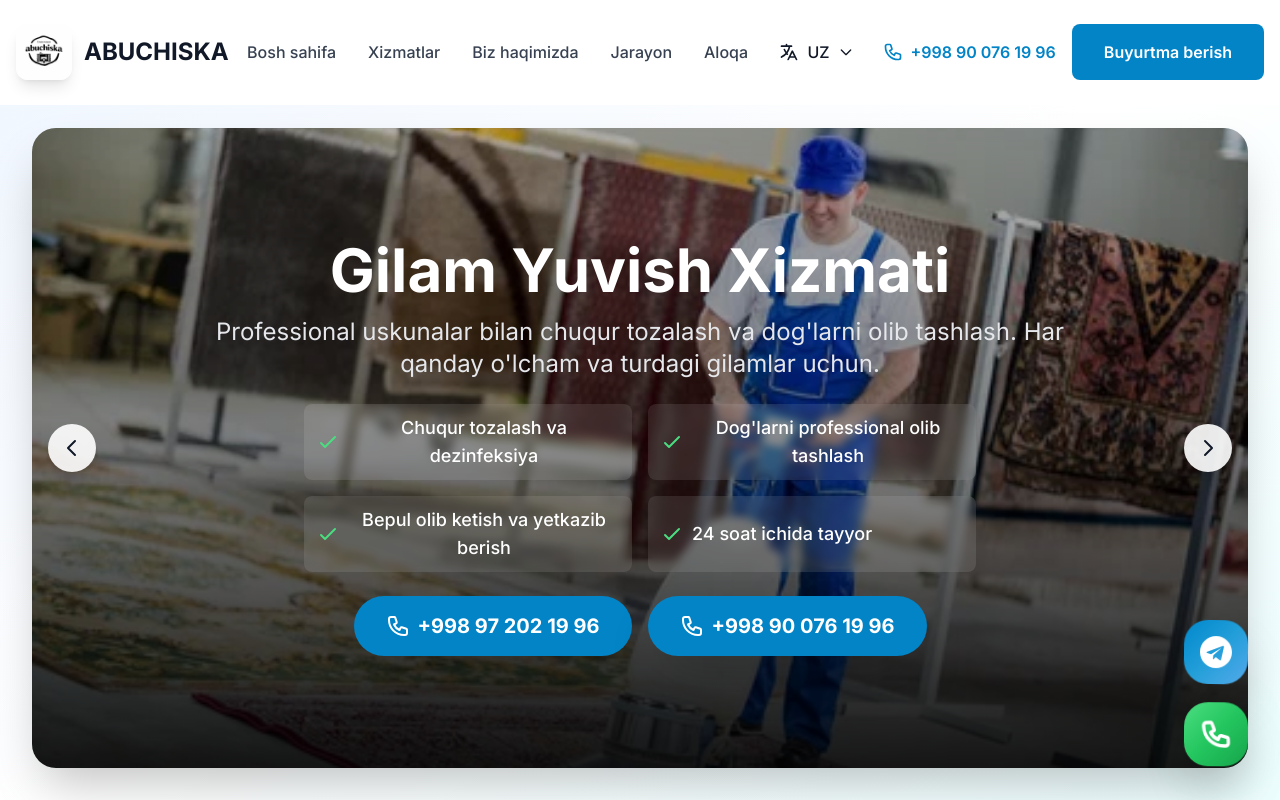
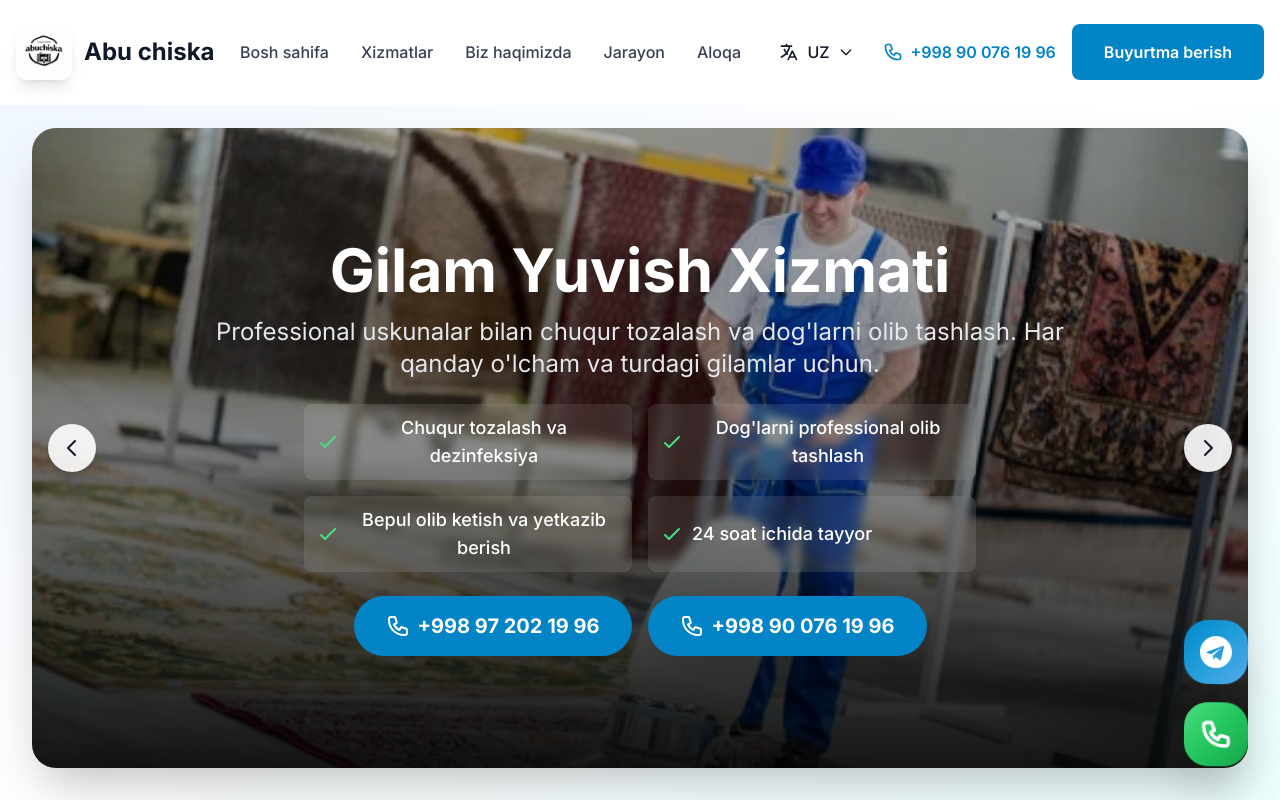
Before and after one commit to bahriddindeveloper96/abu-clean, a Vue app: page / in a window 1280 px wide. Shown: the top 800 px of the page. Built offline with nearby package versions, Linux system fonts and the light colour scheme.

Commit message:
(bhhbhCDCDvfvf)

```diff
--- a/index.html
+++ b/index.html
@@ -5,30 +5,30 @@
     <meta name="viewport" content="width=device-width, initial-scale=1.0" />
 
     <!-- Primary Meta Tags -->
-    <title>Abu Clean - Professional Gilam Yuvish Xizmati | Toshkent</title>
-    <meta name="title" content="Abu Clean - Professional Gilam Yuvish Xizmati | Toshkent" />
-    <meta name="description" content="Abu Clean - Toshkentdagi eng yaxshi gilam yuvish xizmati. Professional uskunalar, ekologik vositalar, bepul yetkazib berish. 10+ yillik tajriba. ☎️ +998 97 202 19 96" />
-    <meta name="keywords" content="gilam yuvish, gilam tozalash, parda yuvish, matras tozalash, mebel tozalash, uy tozalash, professional tozalash, Toshkent, Abu Clean" />
-    <meta name="author" content="Abu Clean" />
+    <title>Abu chiska - Professional Gilam Yuvish Xizmati | Toshkent</title>
+    <meta name="title" content="Abu chiska - Professional Gilam Yuvish Xizmati | Toshkent" />
+    <meta name="description" content="Abu chiska - Toshkentdagi eng yaxshi gilam yuvish xizmati. Professional uskunalar, ekologik vositalar, bepul yetkazib berish. 10+ yillik tajriba. ☎️ +998 97 202 19 96" />
+    <meta name="keywords" content="gilam yuvish, gilam tozalash, parda yuvish, matras tozalash, mebel tozalash, uy tozalash, professional tozalash, Toshkent, Abu chiska" />
+    <meta name="author" content="Abu chiska" />
     <meta name="robots" content="index, follow" />
     <meta name="language" content="Uzbek" />
     <meta name="revisit-after" content="7 days" />
 
     <!-- Open Graph / Facebook -->
     <meta property="og:type" content="website" />
-    <meta property="og:url" content="https://abu-clean.uz/" />
-    <meta property="og:title" content="Abu Clean - Professional Gilam Yuvish Xizmati" />
+    <meta property="og:url" content="https://abuchiska.uz/" />
+    <meta property="og:title" content="Abu chiska - Professional Gilam Yuvish Xizmati" />
     <meta property="og:description" content="Toshkentdagi eng yaxshi gilam yuvish xizmati. Professional uskunalar, ekologik vositalar, bepul yetkazib berish. 10+ yillik tajriba." />
-    <meta property="og:image" content="https://abu-clean.uz/images/banner3.webp" />
+    <meta property="og:image" content="https://abuchiska.uz/images/banner3.webp" />
     <meta property="og:locale" content="uz_UZ" />
-    <meta property="og:site_name" content="Abu Clean" />
+    <meta property="og:site_name" content="Abu chiska" />
 
     <!-- Twitter -->
     <meta property="twitter:card" content="summary_large_image" />
-    <meta property="twitter:url" content="https://abu-clean.uz/" />
-    <meta property="twitter:title" content="Abu Clean - Professional Gilam Yuvish Xizmati" />
+    <meta property="twitter:url" content="https://abuchiska.uz/" />
+    <meta property="twitter:title" content="Abu chiska - Professional Gilam Yuvish Xizmati" />
     <meta property="twitter:description" content="Toshkentdagi eng yaxshi gilam yuvish xizmati. Professional uskunalar, ekologik vositalar, bepul yetkazib berish." />
-    <meta property="twitter:image" content="https://abu-clean.uz/images/banner3.webp" />
+    <meta property="twitter:image" content="https://abuchiska.uz/images/banner3.webp" />
 
     <!-- Favicon -->
     <link rel="icon" type="image/svg+xml" href="/vite.svg" />
@@ -42,7 +42,7 @@
     <meta name="msapplication-TileColor" content="#0ea5e9" />
 
     <!-- Canonical URL -->
-    <link rel="canonical" href="https://abu-clean.uz/" />
+    <link rel="canonical" href="https://abuchiska.uz/" />
 
     <!-- Preconnect for Performance -->
     <link rel="preconnect" href="https://fonts.googleapis.com" />
@@ -53,8 +53,8 @@
     {
       "@context": "https://schema.org",
       "@type": "LocalBusiness",
-      "name": "Abu Clean",
-      "image": "https://abu-clean.uz/images/banner3.webp",
+      "name": "Abu chiska",
+      "image": "https://abuchiska.uz/images/banner3.webp",
       "description": "Professional gilam yuvish va tozalash xizmatlari",
       "address": {
         "@type": "PostalAddress",
@@ -62,9 +62,9 @@
         "addressLocality": "Toshkent",
         "addressCountry": "UZ"
       },
-      "telephone": "+998972021996",
-      "email": "info@abu-clean.uz",
-      "url": "https://abu-clean.uz",
+      "telephone": "+998900761996",
+      "email": "info@abuchiska.uz",
+      "url": "https://abuchiska.uz",
       "priceRange": "$$",
       "openingHours": "Mo-Su 08:00-20:00",
       "aggregateRating": {
@@ -78,8 +78,8 @@
         "longitude": "69.2401"
       },
       "sameAs": [
-        "https://t.me/abuclean",
-        "https://instagram.com/abuclean"
+        "https://t.me/abuchiska",
+        "https://instagram.com/abuchiska"
       ]
     }
     </script>
--- a/src/components/Navbar.vue
+++ b/src/components/Navbar.vue
@@ -17,7 +17,7 @@
             />
           </div>
           <span class="text-xl md:text-2xl font-bold text-gray-900 group-hover:text-primary-600 transition-colors duration-300">
-            ABUCHISKA
+            Abu chiska
           </span>
         </a>
 
```
